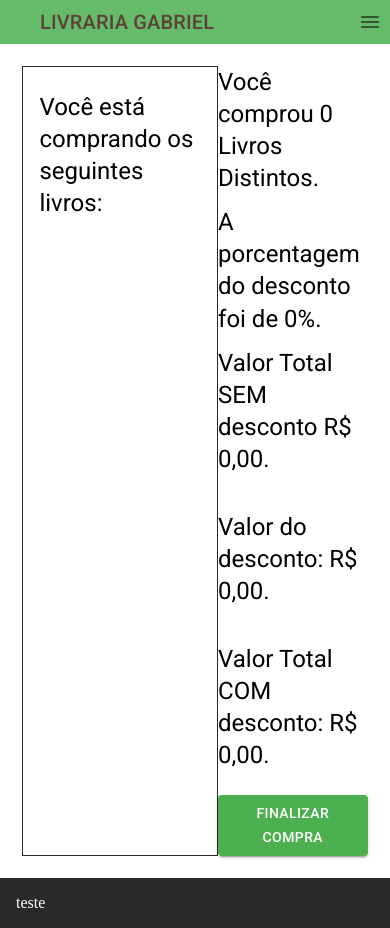
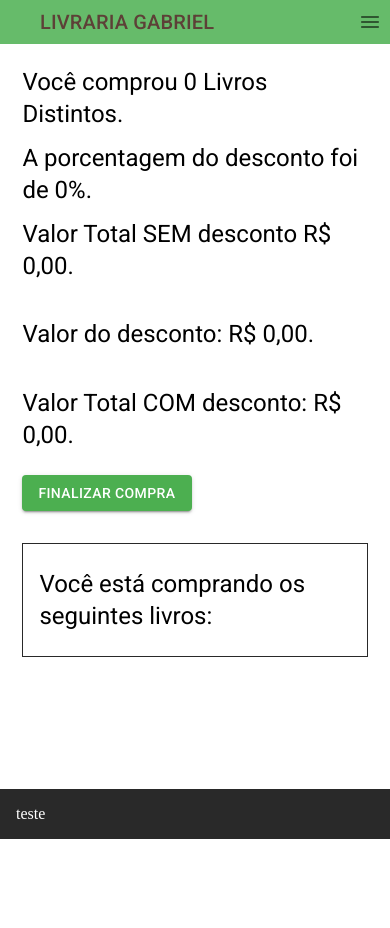
Before and after one commit to gabrielcomputacao/loja-livros-gabriel, a React (Create React App) app in the folder site-livraria-gabriel/: page /compra in a window 390 px wide. After the commit the page ends 844 px from the top, so only its background shows below. Built offline with nearby package versions, Linux system fonts and the light colour scheme.

Commit message:
style: responsividade em página fechar compra

```diff
--- a/site-livraria-gabriel/src/pages/Carrinho.tsx
+++ b/site-livraria-gabriel/src/pages/Carrinho.tsx
@@ -12,6 +12,8 @@ export const Carrinho = observer( () => {
   const handleClick = (to: string)=>{
    navigate(to);
  }
+
+
 
  const precoTotalSomado = useMemo( () =>{
 
@@ -56,7 +58,10 @@ export const Carrinho = observer( () => {
             </Card>
           ))}
         </Box>
-        <Box height="100vh" margin="2em 0">
+        <Box height="100vh" margin="2em 0"  display="flex"
+          flexDirection="column"
+          flexWrap="wrap"
+          alignItems="center">
           <Button variant="contained" onClick={()=>{
             handleClick('/compra');
           }}>Fechar Pedido</Button>
--- a/site-livraria-gabriel/src/pages/FecharCompra.tsx
+++ b/site-livraria-gabriel/src/pages/FecharCompra.tsx
@@ -1,32 +1,46 @@
-import { Box, Button, Grid, Skeleton, Typography } from "@mui/material";
+import {
+  Box,
+  Button,
+  Grid,
+  Skeleton,
+  Typography,
+  useMediaQuery,
+  useTheme,
+} from "@mui/material";
 import { LayoutPrincipal } from "../shared/layouts";
 import storeLivros from "../store/store";
 import { useMemo, useState } from "react";
 import { useNavigate } from "react-router-dom";
-
 
 export const FecharCompra = () => {
   const { qtdLivrosDistintos, listaLivros } = storeLivros;
   const [valorCompras, setvalorCompras] = useState(
     storeLivros.precoTotalCalculado()
   );
-  const [finalizarCompras, setFinalizarCompras] = useState(false);
+  const [finalizarCompras, setFinalizarCompras] = useState("");
   const navigate = useNavigate();
 
+  const theme = useTheme();
+  const lgDown = useMediaQuery(theme.breakpoints.down("lg"));
+
   const finalizar = () => {
-    setFinalizarCompras(true);
+    if (listaLivros.length > 0) {
+      setFinalizarCompras("comprou");
 
-    setTimeout(() => {
+      setTimeout(() => {
+        setFinalizarCompras("");
 
-    setFinalizarCompras(false);
+        storeLivros.reset();
 
-    storeLivros.reset();
+        navigate("/home");
+      }, 5000);
+    } else {
+      setFinalizarCompras("nada");
 
-    navigate('/home');
-
-    }, 5000);
-
-
+      setTimeout(() => {
+        setFinalizarCompras("");
+      }, 5000);
+    }
   };
 
   const calcularDesconto = useMemo(() => {
@@ -64,25 +78,8 @@ export const FecharCompra = () => {
 
   return (
     <LayoutPrincipal>
-      <Box display="flex" justifyContent="space-around">
-        <Box border="1px solid #292929" padding="1.5em 1em">
-          <Typography variant="h5">
-            Você está comprando os seguintes livros:
-          </Typography>
-
-          <Grid container spacing={2}>
-            <Grid item xs={12} md={12}>
-              {listaLivros.map((livro,index) => (
-                <Typography  padding=".4em" bgcolor="secondary.light" key={index} sx={{ mt: 4, mb: 2, width: "93%" }} variant="h6">
-                  {livro.titulo} - preço: R$
-                  {livro.preco.toFixed(2).replace(".", ",")} - quantidade:
-                  {livro.quantidade}
-                </Typography>
-              ))}
-            </Grid>
-          </Grid>
-        </Box>
-        <Box>
+      <Box display="flex" justifyContent="space-around" flexWrap="wrap">
+        <Box marginBottom="2em">
           <Typography variant="h5" marginBottom=".5em">
             {" "}
             Você comprou {qtdLivrosDistintos} Livros Distintos.{" "}
@@ -113,15 +110,56 @@ export const FecharCompra = () => {
             .{" "}
           </Typography>
 
-          <Button variant="contained" onClick={finalizar}> Finalizar Compra </Button>
+          <Button variant="contained" onClick={finalizar}>
+            {" "}
+            Finalizar Compra{" "}
+          </Button>
 
-          {finalizarCompras && (
+          {finalizarCompras === "comprou" && (
             <Box marginTop="1.5em">
-              <Skeleton sx={{bgcolor: 'primary.main'}} />
-              <Typography variant="h5">Compra realizada com Sucesso!!</Typography>
-              <Typography variant="h6">Obrigado por comprar com a gente.</Typography>
+              <Skeleton sx={{ bgcolor: "primary.main" }} />
+              <Typography variant="h5">
+                Compra realizada com Sucesso!!
+              </Typography>
+              <Typography variant="h6">
+                Obrigado por comprar com a gente.
+              </Typography>
             </Box>
           )}
+          {finalizarCompras === "nada" && (
+            <Box marginTop="1.5em">
+              <Skeleton sx={{ bgcolor: "red" }} />
+              <Typography variant="h5">
+                Não Comprou nada ainda
+              </Typography>
+              <Typography variant="h6">
+                Compre com a gente.
+              </Typography>
+            </Box>
+          )}
+        </Box>
+        <Box border="1px solid #292929" padding="1.5em 1em">
+          <Typography variant="h5">
+            Você está comprando os seguintes livros:
+          </Typography>
+
+          <Grid container spacing={2}>
+            <Grid item xs={12} md={12}>
+              {listaLivros.map((livro, index) => (
+                <Typography
+                  padding=".4em"
+                  bgcolor="secondary.light"
+                  key={index}
+                  sx={{ mt: 4, mb: 2, width: "93%" }}
+                  variant="h6"
+                >
+                  {livro.titulo} - preço: R$
+                  {livro.preco.toFixed(2).replace(".", ",")} - quantidade:
+                  {livro.quantidade}
+                </Typography>
+              ))}
+            </Grid>
+          </Grid>
         </Box>
       </Box>
     </LayoutPrincipal>
```
